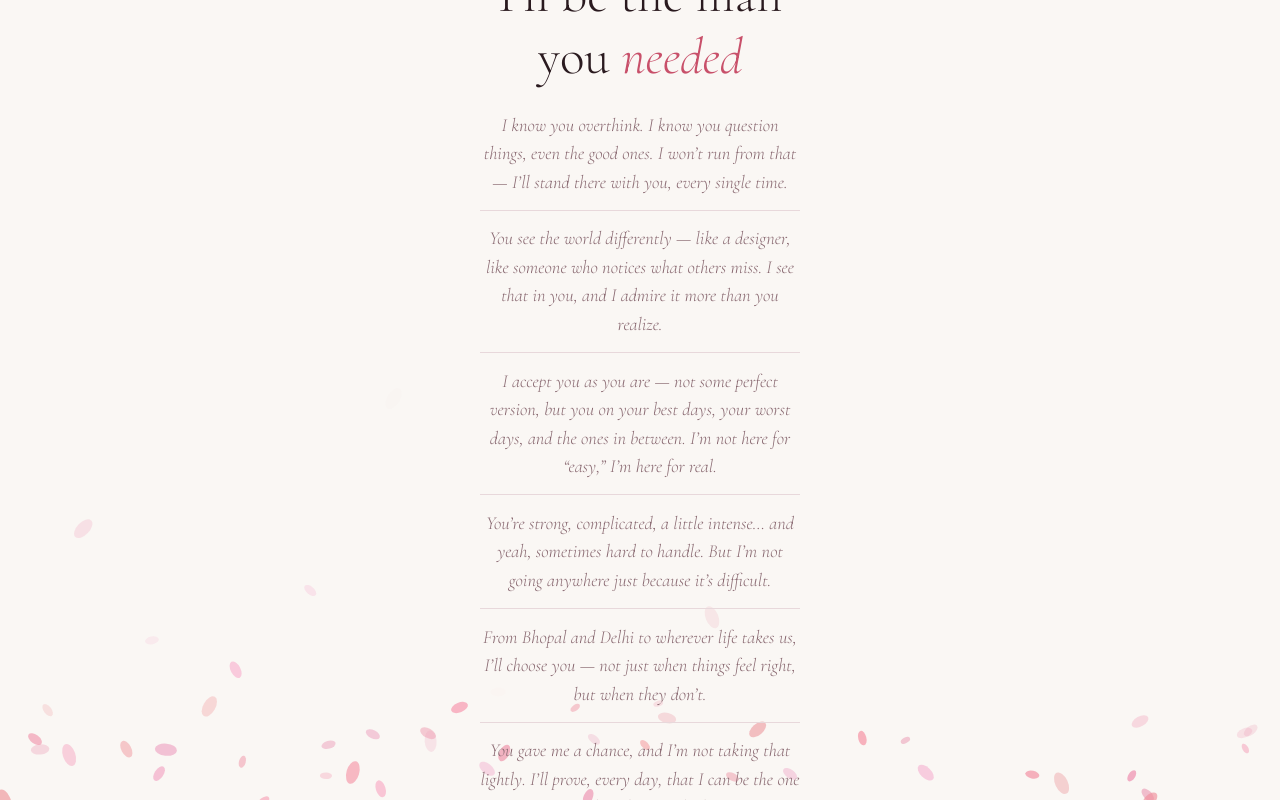
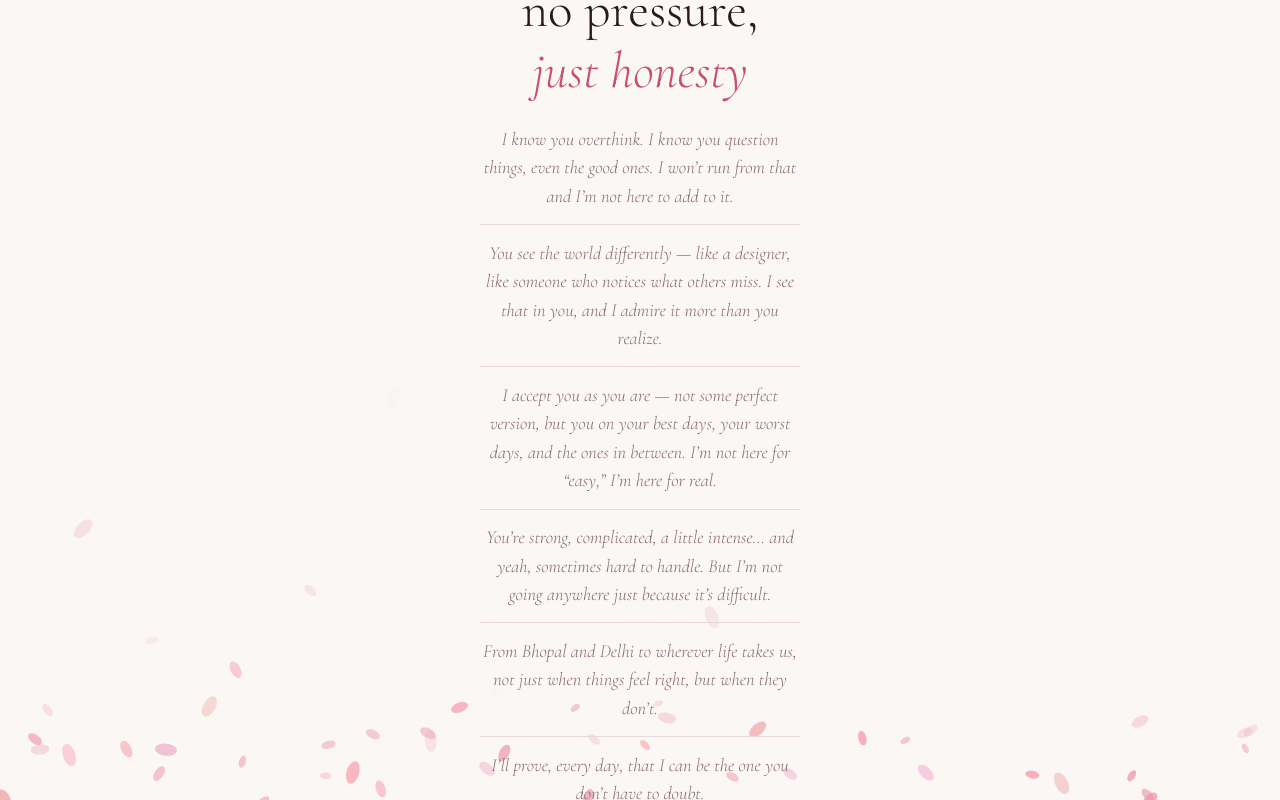
Before and after one commit to nishevsoman/fyneshyt-prop, a plain HTML site: page index.html in a window 1280 px wide. Both pictures are taken after a click on the button "I’d like that ✨". Drawn offline with nearby package versions, Linux system fonts and the light colour scheme.

Commit message:
final changes

```diff
--- a/index.html
+++ b/index.html
@@ -280,11 +280,11 @@
 
 <!-- PAGE 2 -->
 <section class="page hidden" id="page2">
-  <p class="promise-eyebrow">I promise you this</p>
+  <p class="promise-eyebrow">just so you know</p>
   <div class="big-heart">🌸</div>
-  <h2 class="promise-title">I'll be the man<br>you <em>needed</em></h2>
+  <h2 class="promise-title">no pressure,<br><em>just honesty</em></h2>
   <div class="promise-lines">
-    <p class="promise-line">I know you overthink. I know you question things, even the good ones. I won’t run from that — I’ll stand there with you, every single time.</p>
+    <p class="promise-line">I know you overthink. I know you question things, even the good ones. I won’t run from that and I’m not here to add to it.</p>
 
     <p class="promise-line">You see the world differently — like a designer, like someone who notices what others miss. I see that in you, and I admire it more than you realize.</p>
 
@@ -292,9 +292,9 @@
 
     <p class="promise-line">You’re strong, complicated, a little intense… and yeah, sometimes hard to handle. But I’m not going anywhere just because it’s difficult.</p>
 
-    <p class="promise-line">From Bhopal and Delhi to wherever life takes us, I’ll choose you — not just when things feel right, but when they don’t.</p>
+    <p class="promise-line">From Bhopal and Delhi to wherever life takes us, not just when things feel right, but when they don’t.</p>
 
-    <p class="promise-line">You gave me a chance, and I’m not taking that lightly. I’ll prove, every day, that I can be the one you don’t have to doubt.</p>
+    <p class="promise-line">I’ll prove, every day, that I can be the one you don’t have to doubt.</p>
   </div>
   <div class="ornament">✦</div>
   <p class="signature">— yours, always</p>
```
